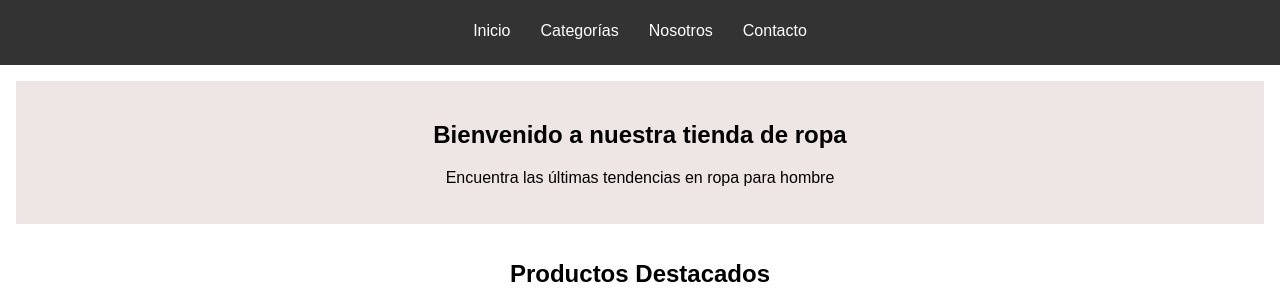
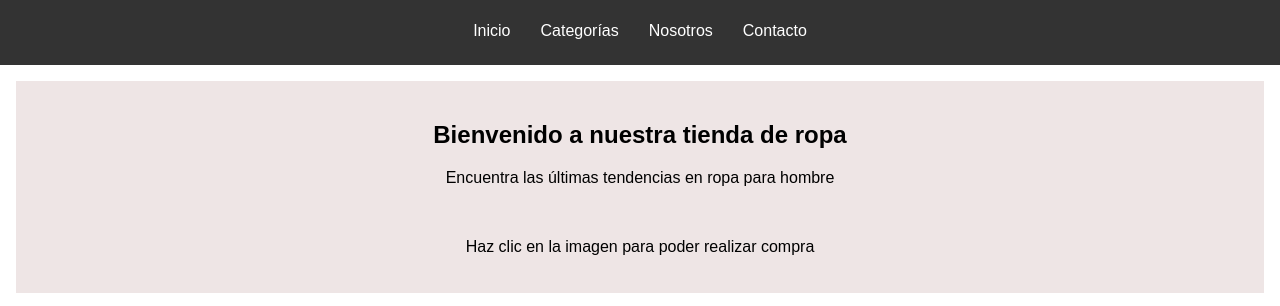
Before and after one commit to BrayanPop/tiendaOnline, a plain HTML site: page hombres.html in a window 1280 px wide. Shown: the part 203-509 px from the top of the page. Drawn offline with Linux system fonts and the light colour scheme.

Commit message:
Update hombres.html

```diff
--- a/hombres.html
+++ b/hombres.html
@@ -37,6 +37,8 @@
         <section class="hero">
             <h2>Bienvenido a nuestra tienda de ropa</h2>
             <p>Encuentra las últimas tendencias en ropa para hombre</p>
+            <br>
+           <p>Haz clic en la imagen para poder realizar compra</p>
         </section>
 
         <!--  secciones para productos  -->
```
